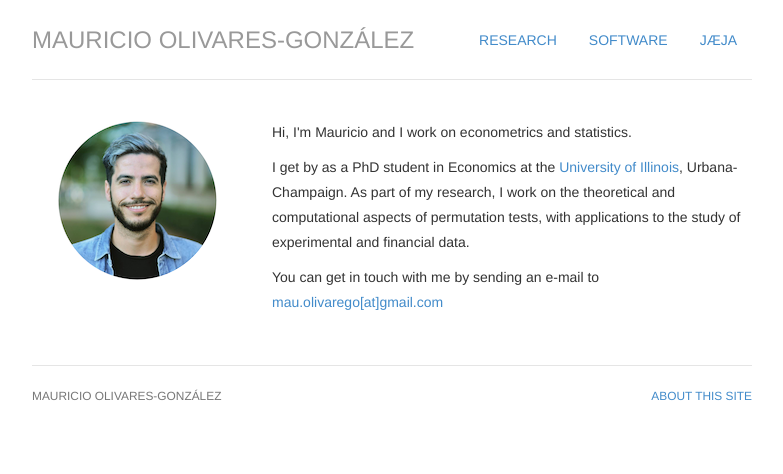
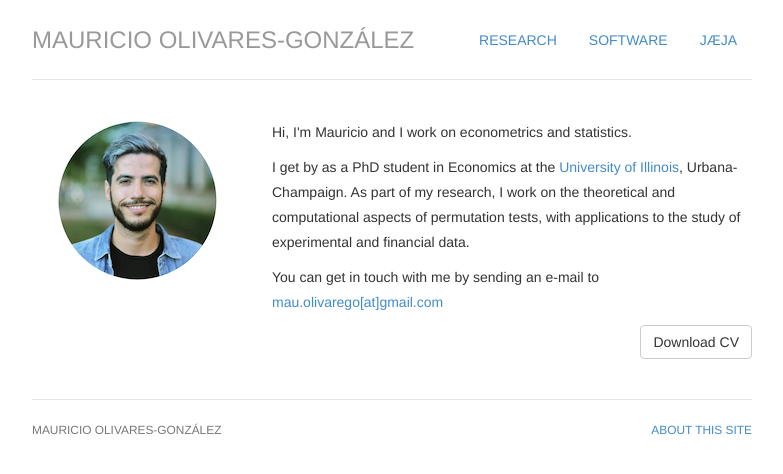
Before and after one commit to mauolivares/mauolivares.github.io, a Jekyll site: the page built from index.html, in a window 1280 px wide. Shown: the top 474 px of the page, without its empty margins (248-1031 px from the left). Built offline with Jekyll 4.4.1, drawn with Linux system fonts in a browser that asks for light colours.

Commit message:
Updating Front Page

```diff
--- a/index.html
+++ b/index.html
@@ -17,6 +17,7 @@ description: Mauricio Olivares is a 5th year PhD student in Economics at the Uni
 	<p> I get by as a <span itemprop="title">PhD student in Economics</span> at <span itemprop="affiliation">the <a href="https://economics.illinois.edu/">University of Illinois</a></span>, <span itemprop="locality">Urbana-Champaign</span>.
 	    As part of my research, I work on the theoretical and computational aspects of permutation tests, with applications to the study of experimental and financial data.
 	<p> You can get in touch with me by sending an e-mail to <a href="mailto:mau.olivarego@gmail.com">mau.olivarego[at]gmail.com</a>
+	<p>	<a href="/files/Vitae.pdf" class="btn btn-default pull-right" title="Download CV as PDF">Download CV</a>
 	</div>
 </div>
 <!-- </div> -->
--- a/research/index.html
+++ b/research/index.html
@@ -11,7 +11,7 @@ description: Mauricio Olivares' research page.
 ---
 <div class="row marketing">
 			<div>
-				<a href="/files/Vitae_MauOlivares_January2019.pdf" class="btn btn-default pull-right" title="Download CV as PDF">Download CV</a>
+				<a href="/files/Vitae.pdf" class="btn btn-default pull-right" title="Download CV as PDF">Download CV</a>
 				<span itemprop="reserach"><h1>Research</h1></span>
 
 				<h3>Working Papers</h3>
```
